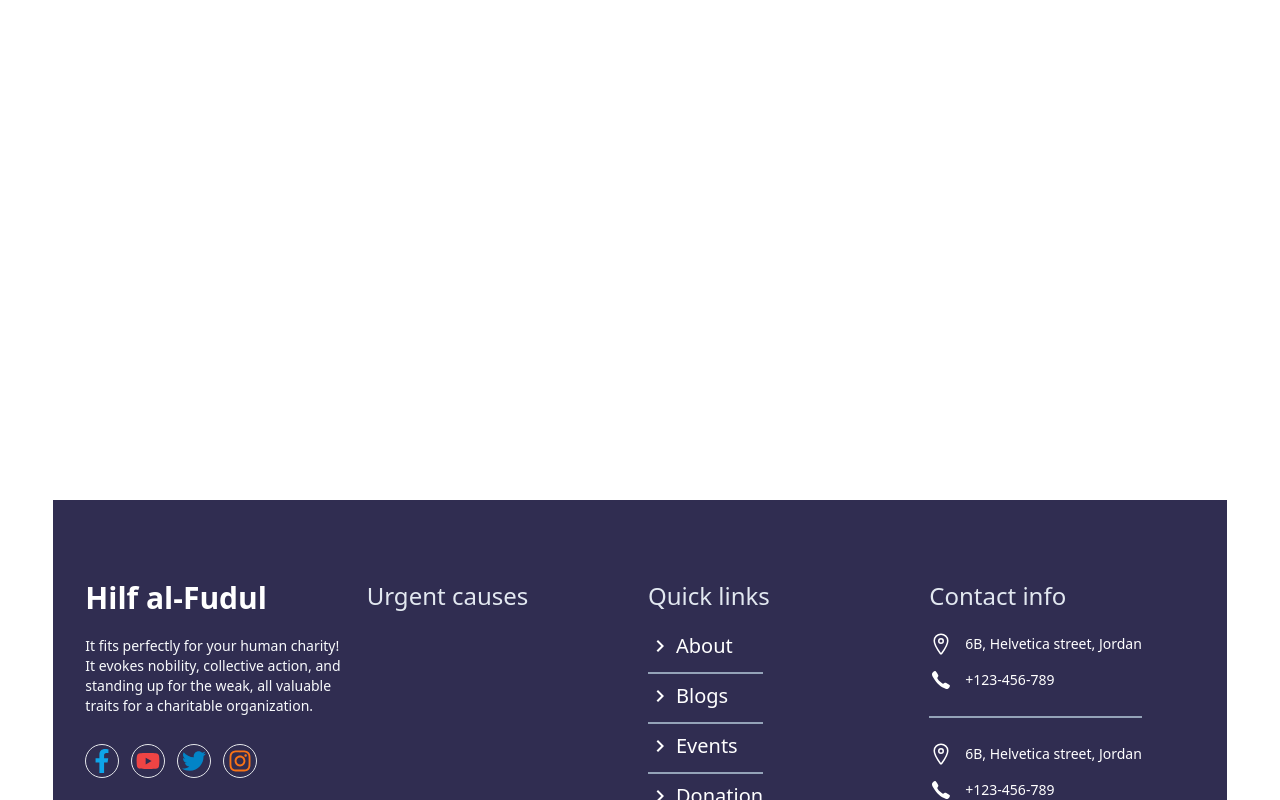
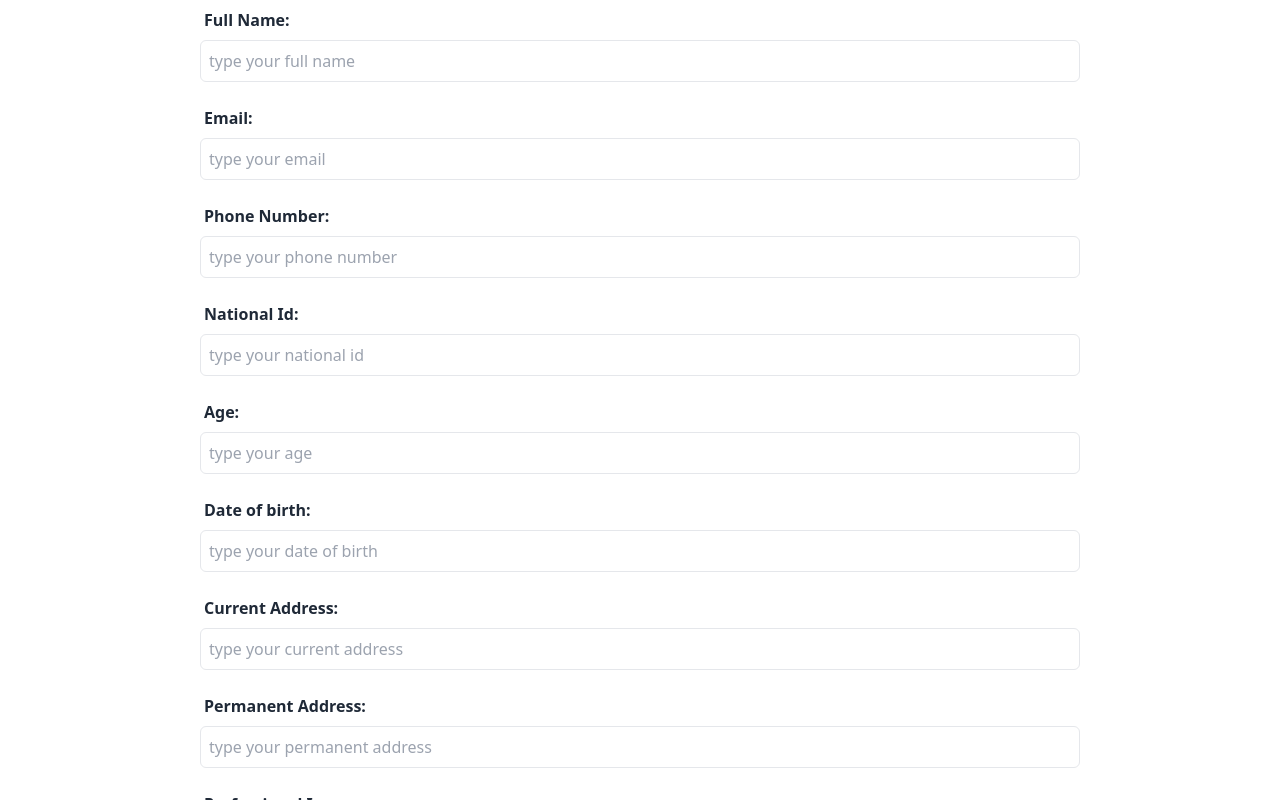
Before and after one commit to naymHdev/Hilful-Fujul-Client, a React (Vite) app: page /joinVolunteer in a window 1280 px wide. Shown: the part 460-1260 px from the top of the page. Built offline with nearby package versions, Linux system fonts and the light colour scheme; no server answers; sample sign-in values are in the browser's storage.

Commit message:
create a react hook form || join volunteer

```diff
--- a/package.json
+++ b/package.json
@@ -12,6 +12,7 @@
   "dependencies": {
     "@headlessui/react": "^1.7.18",
     "@tanstack/react-query": "^5.17.15",
+    "antd": "^5.14.0",
     "axios": "^1.6.5",
     "firebase": "^10.7.2",
     "heroicons": "^2.1.1",
@@ -20,6 +21,7 @@
     "react": "^18.2.0",
     "react-dom": "^18.2.0",
     "react-helmet-async": "^2.0.4",
+    "react-hook-form": "^7.50.1",
     "react-hot-toast": "^2.4.1",
     "react-icons": "^5.0.1",
     "react-router-dom": "^6.21.2",
--- a/src/Home/CoreFeatures/CoreFeatures.jsx
+++ b/src/Home/CoreFeatures/CoreFeatures.jsx
@@ -16,7 +16,7 @@ const CoreFeatures = () => {
       making."
         />
       </div>
-      <div className=" grid grid-cols-1 md:grid-cols-4 gap-10 md:mt-16 mt-5">
+      <div className=" grid grid-cols-1 md:grid-cols-2 lg:grid-cols-4 gap-10 md:mt-16 mt-5">
         <div className=" hover:-translate-y-12 px-3 md:py-8 p-3  border-green-400 border-2 border-dotted rounded-3xl text-center space-y-2">
           <div className=" text-3xl flex items-center justify-center">
             <div className=" rounded-full bg-[#E6E6FF] hover:bg-[#302C51] hover:text-white avatar p-5">
--- a/src/Pages/JoinVolunteer/JoinVolunteer.jsx
+++ b/src/Pages/JoinVolunteer/JoinVolunteer.jsx
@@ -1,7 +1,28 @@
 import { Link } from "react-router-dom";
 import { FaChevronRight } from "react-icons/fa";
+import { IoAddCircleOutline } from "react-icons/io5";
+import { useForm } from "react-hook-form";
+import Button from "../../Components/Button";
+import { useState } from "react";
 
 const JoinVolunteer = () => {
+  const [imagePreview, setImagePreview] = useState(null);
+
+  const handleImage = (file) => {
+    const imageUrl = URL.createObjectURL(file);
+    setImagePreview(imageUrl);
+  };
+
+  const {
+    register,
+    handleSubmit,
+    watch,
+    formState: { errors },
+  } = useForm();
+
+  const onSubmit = (data) => console.log(data);
+  console.log(watch("example"));
+
   return (
     <>
       <section className="bg-[url(https://i.ibb.co/1vTMr1X/group-volunteers-nature.jpg)] w-full bg-cover">
@@ -12,8 +33,187 @@ const JoinVolunteer = () => {
           <p>
             <FaChevronRight />
           </p>
-          <p>Join Now Volunteer</p>
+          <p>Join Now Be a Volunteer</p>
         </div>
+      </section>
+
+      <section className="mt-8 w-9/12 mx-auto">
+        <form onSubmit={handleSubmit(onSubmit)} className=" space-y-4">
+          <div className="w-full">
+            <label className="label font-bold">Full Name:</label>
+            <input
+              className=" p-2 border rounded-md w-full"
+              type="text"
+              name=""
+              id=""
+              placeholder="type your full name"
+              {...register("fullName", { required: true })}
+            />
+            {errors.fullName && (
+              <span className=" text-red-600 font-medium">
+                This field is required*
+              </span>
+            )}
+          </div>
+          <div className=" w-full">
+            <label className="label font-bold">Email:</label>
+            <input
+              className=" p-2 border rounded-md w-full"
+              type="email"
+              name=""
+              id=""
+              placeholder="type your email"
+              {...register("email", { required: true })}
+            />
+            {errors.email && (
+              <span className=" text-red-600 font-medium">
+                This field is required*
+              </span>
+            )}
+          </div>
+          <div className=" w-full">
+            <label className="label font-bold">Phone Number:</label>
+            <input
+              className=" p-2 border rounded-md w-full"
+              type="number"
+              name=""
+              id=""
+              placeholder="type your phone number"
+              {...register("number", { required: true })}
+            />
+            {errors.number && (
+              <span className=" text-red-600 font-medium">
+                This field is required*
+              </span>
+            )}
+          </div>
+          <div className=" w-full">
+            <label className="label font-bold">National Id:</label>
+            <input
+              className=" p-2 border rounded-md w-full"
+              type="text"
+              name=""
+              id=""
+              placeholder="type your national id"
+              {...register("nationalId", { required: true })}
+            />
+            {errors.nationalId && (
+              <span className=" text-red-600 font-medium">
+                This field is required*
+              </span>
+            )}
+          </div>
+          <div className=" w-full">
+            <label className="label font-bold">Age:</label>
+            <input
+              className=" p-2 border rounded-md w-full"
+              type="number"
+              name=""
+              id=""
+              placeholder="type your age"
+              {...register("age", { required: true })}
+            />
+            {errors.age && (
+              <span className=" text-red-600 font-medium">
+                This field is required*
+              </span>
+            )}
+          </div>
+          <div className=" w-full">
+            <label className="label font-bold">Date of birth:</label>
+            <input
+              className=" p-2 border rounded-md w-full"
+              type="text"
+              name=""
+              id=""
+              placeholder="type your date of birth"
+              {...register("birthDate", { required: true })}
+            />
+            {errors.birthDate && (
+              <span className=" text-red-600 font-medium">
+                This field is required*
+              </span>
+            )}
+          </div>
+          <div className="w-full">
+            <label className="label font-bold">Current Address:</label>
+            <input
+              className=" p-2 border rounded-md w-full"
+              type="text"
+              name=""
+              id=""
+              placeholder="type your current address"
+              {...register("currentAddress", { required: true })}
+            />
+            {errors.currentAddress && (
+              <span className=" text-red-600 font-medium">
+                This field is required*
+              </span>
+            )}
+          </div>
+          <div className="w-full">
+            <label className="label font-bold">Permanent Address:</label>
+            <input
+              className=" p-2 border rounded-md w-full"
+              type="text"
+              name=""
+              id=""
+              placeholder="type your permanent address"
+              {...register("permanentAddress", { required: true })}
+            />
+            {errors.permanentAddress && (
+              <span className=" text-red-600 font-medium">
+                This field is required*
+              </span>
+            )}
+          </div>
+          <div className="w-full">
+            <label className="label font-bold">Professional Image:</label>
+            <div className="flex items-center">
+              <div className=" rounded-lg text-start flex justify-start">
+                <div className="file_upload  rounded-lg">
+                  <div className=" text-center">
+                    <label>
+                      <input
+                        onChange={(e) => handleImage(e.target.files[0])}
+                        className="text-sm cursor-pointer hidden"
+                        type="file"
+                        name="image"
+                        id="image"
+                        accept="image/*"
+                        {...register("image", { required: true })}
+                      />
+                      {errors.image && (
+                        <span className=" text-red-600 font-medium">
+                          This field is required*
+                        </span>
+                      )}
+                      <div>
+                        <IoAddCircleOutline className="text-5xl text-green-400" />
+                        <div>
+                          {/* Display the image preview */}
+                          {imagePreview && (
+                            <div className="w-64 rounded-md">
+                              <img
+                                src={imagePreview}
+                                alt="Preview"
+                                className="rounded-lg"
+                                style={{ maxWidth: "100%" }}
+                              />
+                            </div>
+                          )}
+                        </div>
+                      </div>
+                    </label>
+                  </div>
+                </div>
+              </div>
+            </div>
+          </div>
+          <div className=" flex justify-end px-10">
+            <Button text="Submit" />
+          </div>
+        </form>
       </section>
     </>
   );
```
Also changed, not shown: 1 other file (tests, documents, lock files or other folders).
